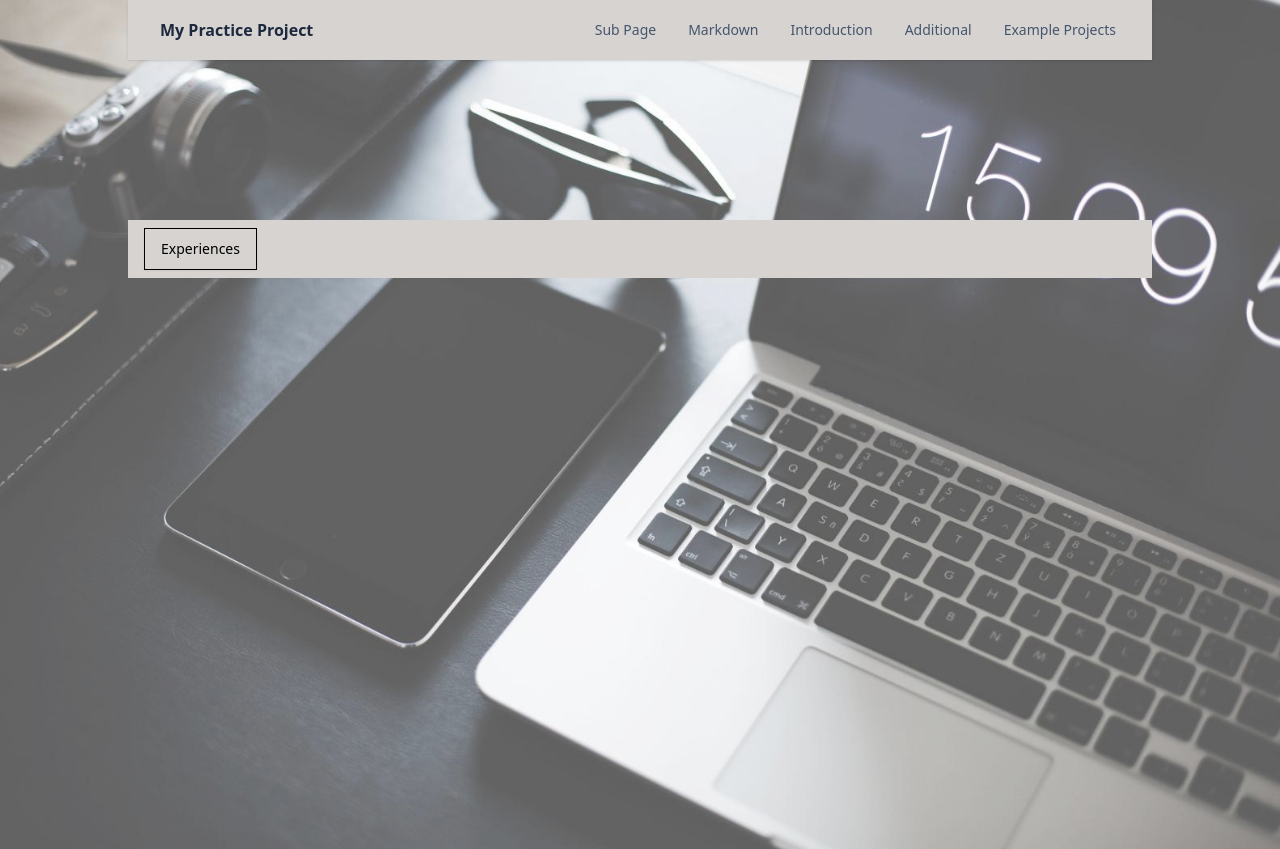
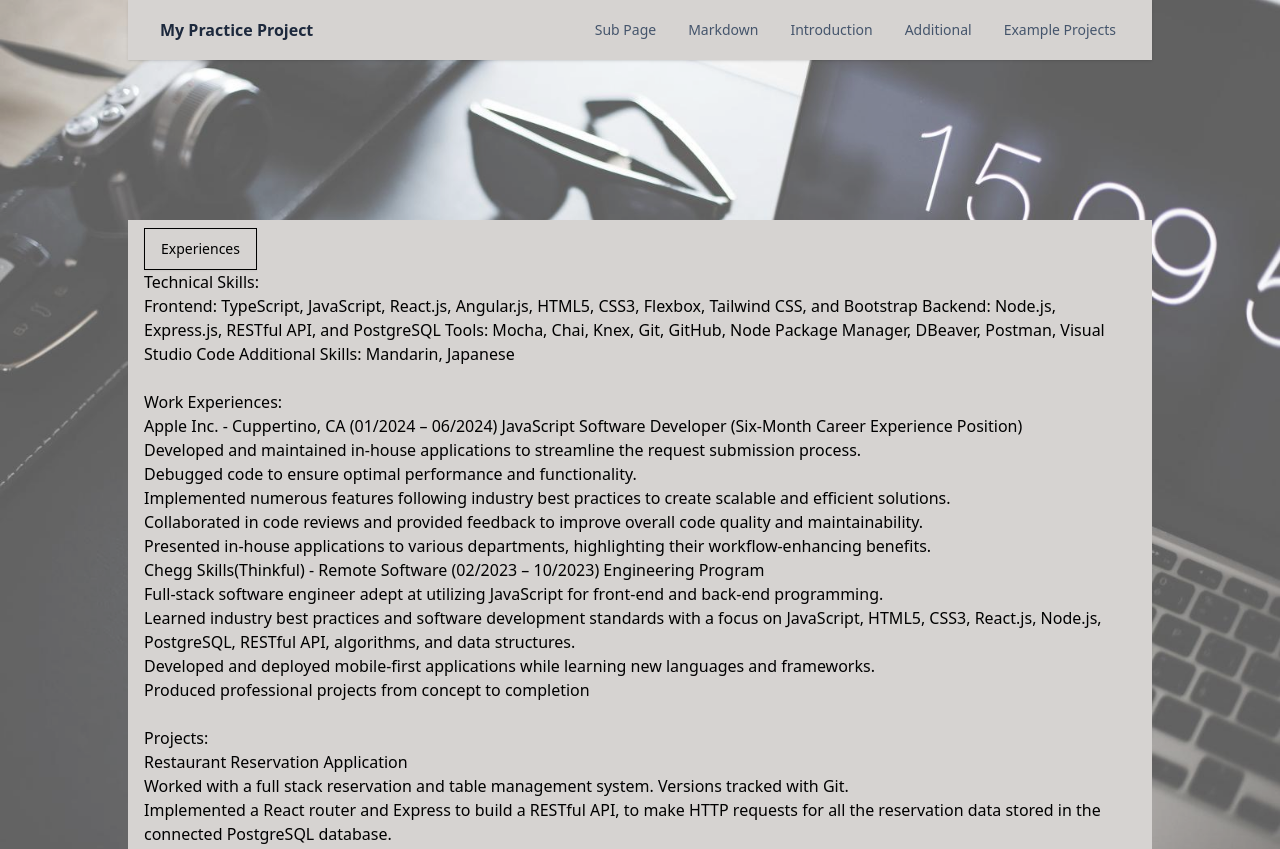
Before and after one commit to adam780930/react-practice, a React (Vite) app: page / in a window 1280 px wide. Shown: the top 849 px of the page. Built offline with nearby package versions, Linux system fonts and the light colour scheme.

Commit message:
created modal component

```diff
--- /dev/null
+++ b/src/components/Modal.jsx
@@ -0,0 +1,18 @@
+
+
+const Modal = ({ handleClose, show, children }) => {
+  const showHideClassName = show ? "modal display-block" : "modal display-none";
+
+  return (
+    <div className={showHideClassName}>
+      <section className="modal-main">
+        {children}
+        <button type="button" onClick={handleClose}>
+          Close
+        </button>
+      </section>
+    </div>
+  );
+};
+
+export default Modal;
--- a/src/pages/Mainpage.jsx
+++ b/src/pages/Mainpage.jsx
@@ -1,13 +1,12 @@
 import { useState } from "react";
 import Experiences from "../components/Experiences.jsx";
 import Buttons from "../components/Button.jsx";
+import Modal from "../components/Modal.jsx";
 
 function Mainpage() {
-  const [modal, SetModal] = useState(
-    "fixed inset-0 bg-black bg-opacity-50 hidden flex items-center justify-center z-50"
-  );
-  const modalClass =
-    "fixed inset-0 bg-black bg-opacity-50 flex items-center justify-center z-50";
+  const [isModalOpen, setIsModalOpen] = useState(false)
+  const handleOpenModal = () => setIsModalOpen(true);
+  const handleCloseModal = () => setIsModalOpen(false)
 
   return (
     <div className="bg-stone-block w-full max-w-screen-lg px-4 py-2 mx-auto bg-stone-300">
@@ -17,33 +16,13 @@ function Mainpage() {
 
       <Buttons
         buttonName={"Experiences"}
-        onClick={() => {
-          SetModal(modalClass);
-        }}
+        onClick={handleOpenModal}
       />
 
-      <div
-        id="modal-overlay"
-        className={modal}
-      >
-        <div className="bg-white p-6 rounded shadow-lg w-1/2">
-          <div className="flex justify-between items-center mb-4">
-            <h2 className="text-xl font-semibold">Modal Title</h2>
-            <button
-              id="close-modal"
-              className="text-gray-500 hover:text-gray-700"
-            >
-              &times;
-            </button>
-          </div>
-          <Experiences />
-          <div className="mt-4 flex justify-end">
-            <button id="close-modal-footer" className="p-2 bg-gray-300 rounded">
-              Close
-            </button>
-          </div>
-        </div>
-      </div>
+      <Modal show={isModalOpen} handleClose={handleCloseModal}>
+        <Experiences />
+      </Modal>
+
     </div>
   );
 }
```
